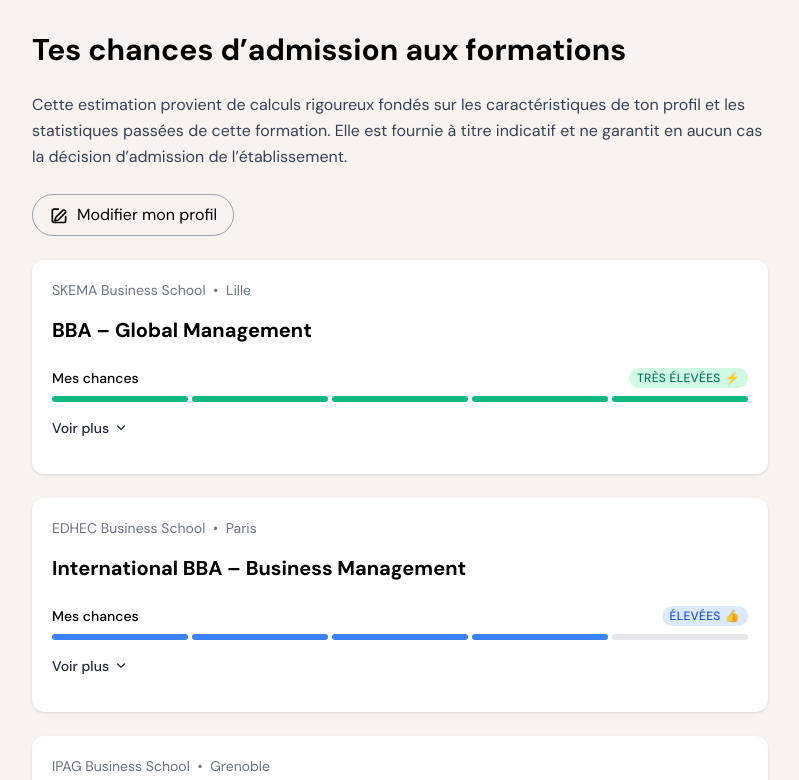
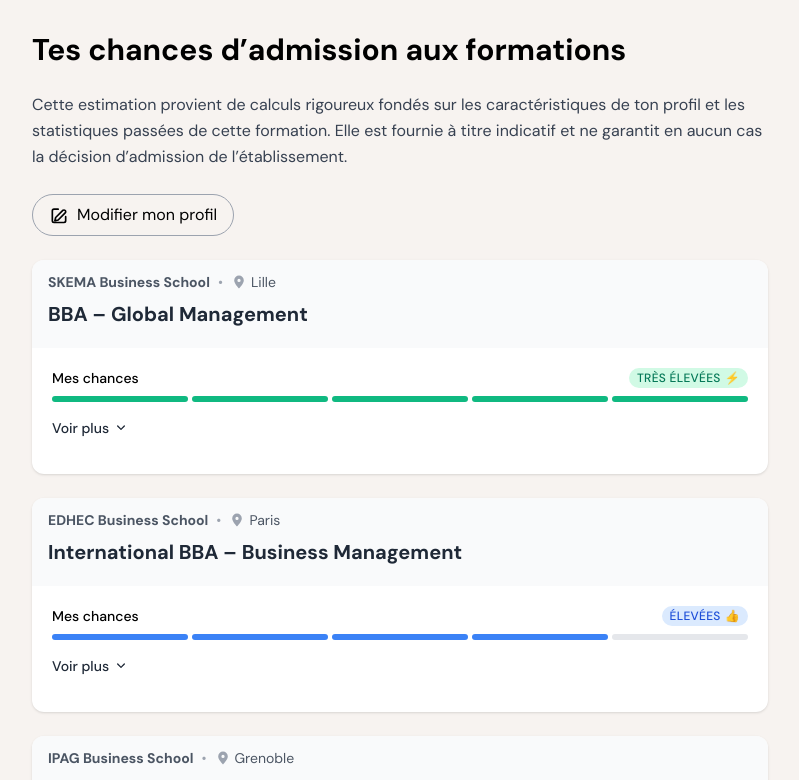
Before and after one commit to Guillaume-Gozillon/edumapper, a Nuxt app: page /admission-chances in a window 1280 px wide. Shown: the top 780 px of the page, without its empty margins (240-1039 px from the left). Built offline with nearby package versions, Linux system fonts and the light colour scheme.

Commit message:
feat(admission-cards): improve style of AdmissionCards

```diff
--- a/components/AdmissionCards.vue
+++ b/components/AdmissionCards.vue
@@ -3,31 +3,48 @@
     <div
       v-for="(item, idx) in items"
       :key="idx"
-      class="bg-white rounded-xl shadow p-5"
+      class="bg-white rounded-xl shadow overflow-hidden"
     >
-      <header
-        class="flex flex-col sm:flex-row sm:items-center sm:justify-between gap-2 mb-4"
+      <header class="bg-gray-50 px-4 pt-3 pb-5">
+        <div class="flex items-center justify-between mb-2">
+          <div class="flex items-center text-sm text-gray-600">
+            <span class="font-semibold">{{ item.school }}</span>
+            <span class="mx-2 text-gray-400 select-none">•</span>
+            <svg
+              xmlns="http://www.w3.org/2000/svg"
+              class="w-4 h-4 text-gray-400 mr-1"
+              viewBox="0 0 20 20"
+              fill="currentColor"
             >
-        <p class="text-sm text-gray-500">
-          {{ item.school }} <span class="mx-1">•</span> {{ item.city }}
-        </p>
+              <path
+                fill-rule="evenodd"
+                d="M10 2a6 6 0 00-6 6c0 4 6 10 6 10s6-6 6-10a6 6 0 00-6-6zm0 8a2 2 0 110-4 2 2 0 010 4z"
+                clip-rule="evenodd"
+              />
+            </svg>
+            <span>{{ item.city }}</span>
+          </div>
           <button
             v-if="onRemove"
-          class="text-gray-400 hover:text-gray-600 transition"
+            class="text-gray-400 hover:text-gray-600 transition text-xl leading-none"
             @click="onRemove(idx)"
             aria-label="Supprimer la carte"
           >
             &times;
           </button>
+        </div>
+
+        <h3 class="text-xl font-semibold text-gray-800">
+          {{ item.program }}
+        </h3>
       </header>
 
-      <h3 class="text-xl font-semibold mb-6">
-        {{ item.program }}
-      </h3>
-
+      <div class="p-5">
         <!-- progress bar -->
         <section>
-        <div class="flex items-center justify-between text-sm font-medium mb-2">
+          <div
+            class="flex items-center justify-between text-sm font-medium mb-2"
+          >
             <span>Mes chances</span>
             <span
               :class="[
@@ -58,7 +75,7 @@
         </section>
 
         <button
-        class="flex items-center gap-1 text-sm font-medium text-gray-800 mb-4 select-none"
+          class="flex items-center gap-1 text-sm font-medium text-gray-800 mb-4 select-none cursor-pointer"
           @click="toggle(idx)"
         >
           {{ isOpen(idx) ? "Voir moins" : "Voir plus" }}
@@ -94,7 +111,9 @@
                   fill="currentColor"
                   class="w-4 h-4"
                   :class="
-                  n <= item.confidence ? starColor(item.score) : 'text-gray-300'
+                    n <= item.confidence
+                      ? starColor(item.score)
+                      : 'text-gray-300'
                   "
                 >
                   <path
@@ -105,6 +124,7 @@
             </div>
           </div>
         </transition>
+      </div>
     </div>
   </div>
 </template>
@@ -127,10 +147,8 @@
 }>();
 
 const openSet = ref<Set<number>>(new Set());
-
-const toggle = (idx: number) => {
+const toggle = (idx: number) =>
   openSet.value.has(idx) ? openSet.value.delete(idx) : openSet.value.add(idx);
-};
 const isOpen = (idx: number) => openSet.value.has(idx);
 
 const label = (score: number) => {
```
Lines whose indentation alone changed are shown as unchanged.
